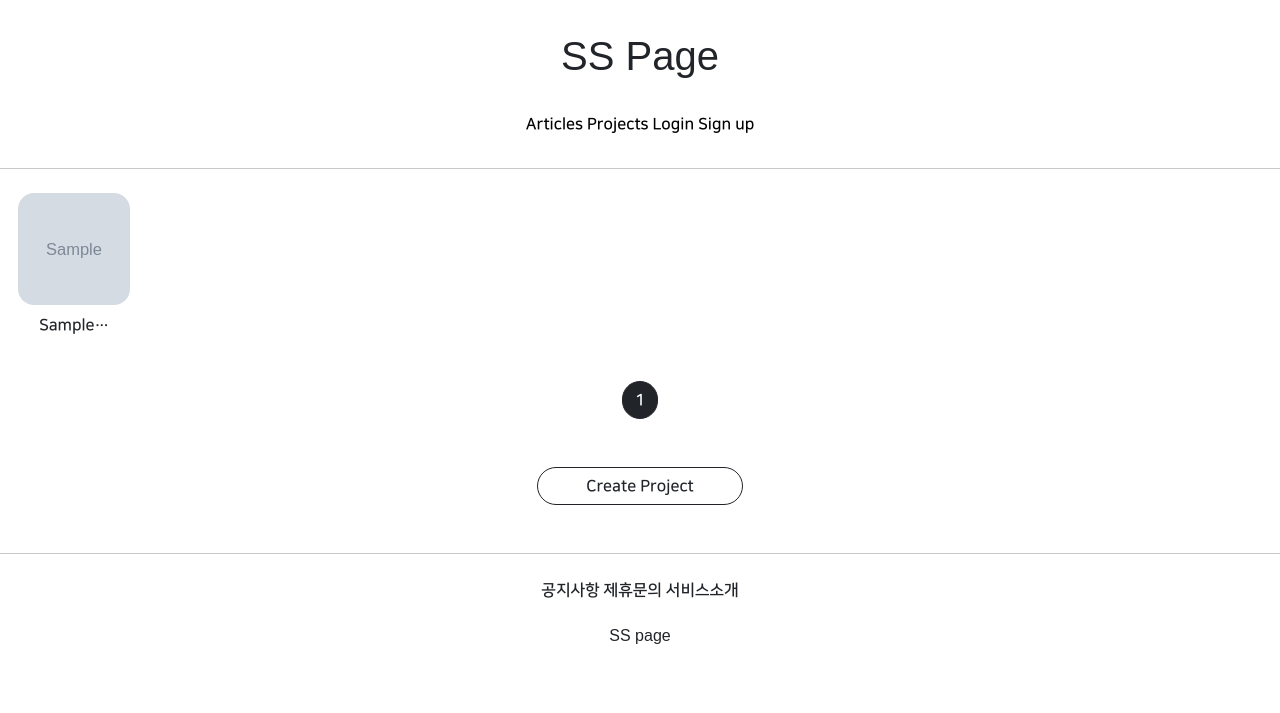
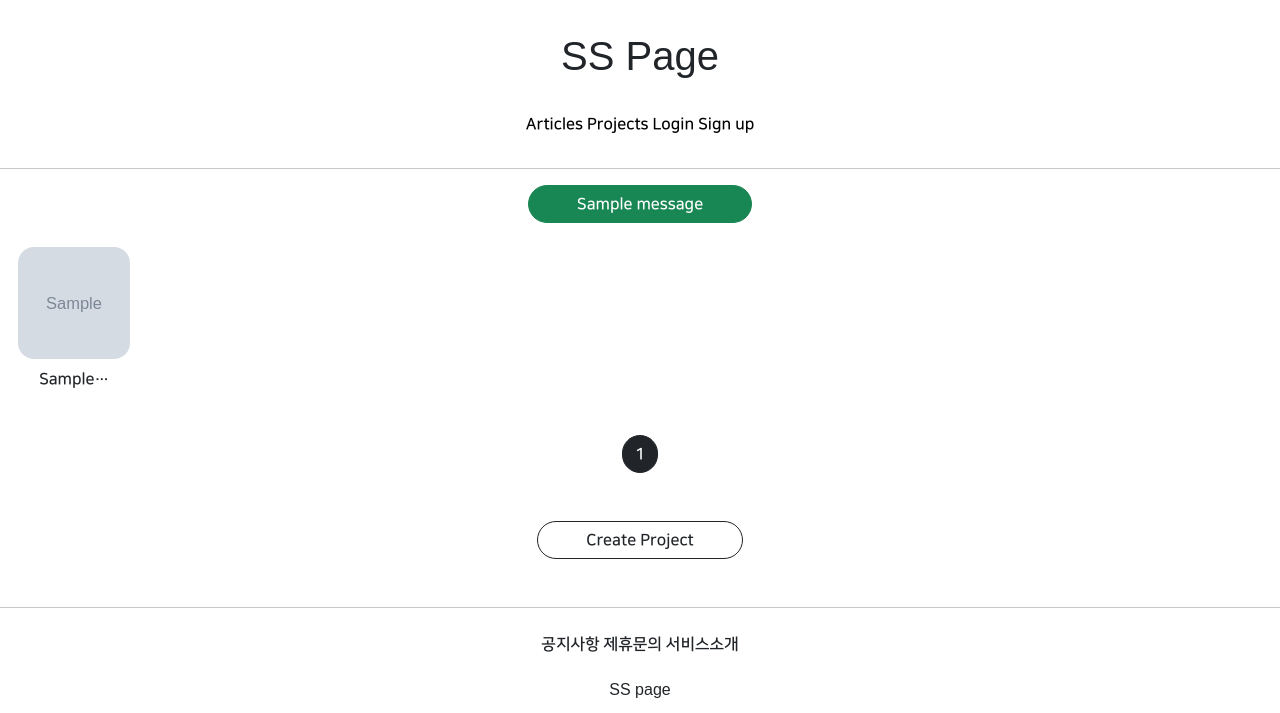
Before and after one commit to NOESYU/Class6, a Django app: page /project/list/ in a window 1280 px wide. Shown: the top 713 px of the page. Run offline with Django 3.2, Linux system fonts and the light colour scheme; tables that the repository leaves empty hold one stand-in row (values such as "Sample post"); grey boxes marked "Sample" are stand-in pictures; one stand-in notice (Sample message) is shown; parts of the project's set-up code (start-up, migrations or seed data) failed here and were passed over; some libraries are stand-ins or nearby versions; some web fonts are replaced.

Commit message:
210824 django class commit 5

```diff
--- a/likeapp/views.py
+++ b/likeapp/views.py
@@ -1,3 +1,4 @@
+from django.contrib import messages
 from django.contrib.auth.decorators import login_required
 from django.http import HttpResponseRedirect
 from django.shortcuts import render
@@ -21,13 +22,14 @@ class LikeArticleView(RedirectView):
                                                 article=article)
 
         if like_record.exists(): # 이미 좋아요상태면 게시글 디테일로 그냥 돌아가라고
+            messages.add_message(request, messages.ERROR, '좋아요는 한번만 가능합니다.')
             return HttpResponseRedirect(reverse('articleapp:detail',
                                                 kwargs={'pk':kwargs['article_pk']}))
         else:
             LikeRecord(user=user, article=article).save() # 어떤유저가 어떤게시글에 좋아요한지 기록
             article.like += 1  # 좋아요수 올리고
             article.save()  # 디비에 저장
-
+            messages.add_message(request, messages.SUCCESS, '좋아요가 반영되었습니다.')
         return super().get(request, *args, **kwargs)
 
     def get_redirect_url(self, *args, **kwargs):
--- a/templates/Base.html
+++ b/templates/Base.html
@@ -4,6 +4,16 @@
 <body style="font-family: NanumSquareB">
     {% include 'header.html' %}
     <hr> <!--수평선태그-->
+
+    {# 메세지 출력 #}
+    {% for message in messages %}
+        <div class="text-center">
+            <div class="btn btn-success rounded-pill px-5">
+                {{ message }}
+            </div>
+        </div>
+    {% endfor %}
+
     {% block content %} <!--header와 footer 중간에 block 지정-->
     {% endblock %}
     <hr>
```
